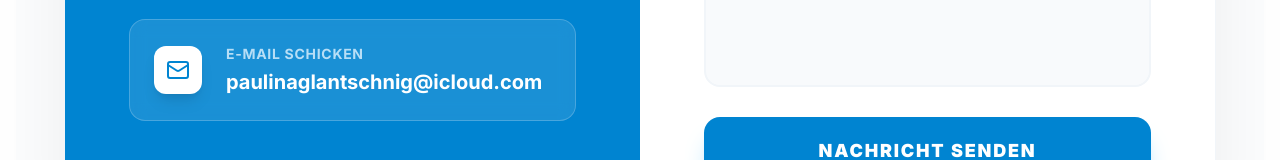
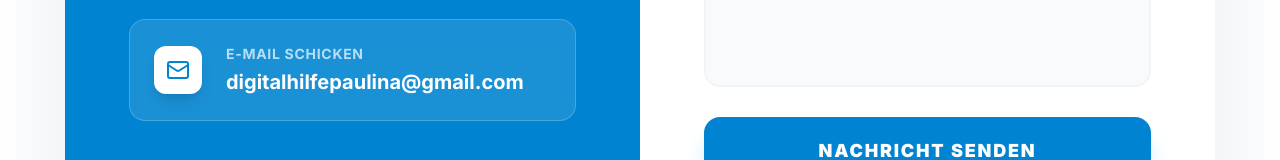
Before and after one commit to paulinaglantschnig/digital-hilfe, a Next.js app: page / in a window 1280 px wide. Shown: the part 4544-4704 px from the top of the page. Built offline with nearby package versions, Linux system fonts and the light colour scheme.

Commit message:
email changed

```diff
--- a/src/app/page.tsx
+++ b/src/app/page.tsx
@@ -271,13 +271,13 @@ export default function DigitalhilfeWebsite() {
                   <span className="text-2xl font-bold text-white">+43 677 62940769</span>
                 </div>
               </a>
-              <a href="mailto:paulinaglantschnig@icloud.com" className="flex items-center p-6 bg-white/10 rounded-2xl hover:bg-white/20 transition backdrop-blur-sm border border-white/20 group">
+              <a href="mailto:digitalhilfepaulina@gmail.com" className="flex items-center p-6 bg-white/10 rounded-2xl hover:bg-white/20 transition backdrop-blur-sm border border-white/20 group">
                 <div className="w-12 h-12 bg-white rounded-xl flex items-center justify-center mr-6 text-sky-600 shadow-lg group-hover:scale-110 transition-transform">
                   <Mail size={24} />
                 </div>
                 <div>
                   <p className="text-sm font-bold uppercase tracking-wider text-sky-100 opacity-80 mb-1">E-Mail schicken</p>
-                  <span className="text-xl font-bold break-all text-white">paulinaglantschnig@icloud.com</span>
+                  <span className="text-xl font-bold break-all text-white">digitalhilfepaulina@gmail.com</span>
                 </div>
               </a>
             </div>
```
